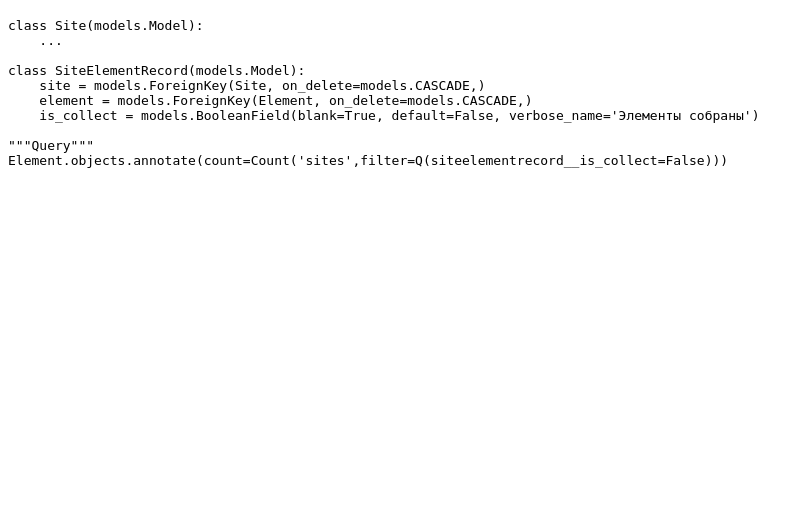
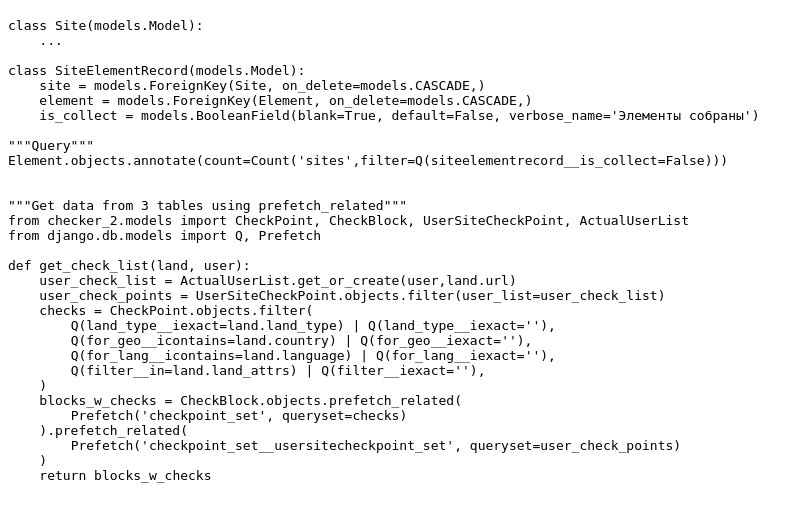
Before and after one commit to Vladiuse/portfolio, a Django app: template portfolio/terminal/templates/terminal/files/snipets/django/querys.py.html in a window 1280 px wide. Shown: the part 133-655 px from the top of the page, without its empty margins (0-812 px from the left). Run offline with Django 4.2, Linux system fonts and the light colour scheme; the template is opened without the code that fills it, so the values that code supplies are empty.

Commit message:
add example of query to snipets

```diff
--- a/portfolio/terminal/templates/terminal/files/snipets/django/querys.py.html
+++ b/portfolio/terminal/templates/terminal/files/snipets/django/querys.py.html
@@ -18,4 +18,25 @@ class SiteElementRecord(models.Model):
 
 """Query"""
 Element.objects.annotate(count=Count('sites',filter=Q(siteelementrecord__is_collect=False)))
+
+
+"""Get data from 3 tables using prefetch_related"""
+from checker_2.models import CheckPoint, CheckBlock, UserSiteCheckPoint, ActualUserList
+from django.db.models import Q, Prefetch
+
+def get_check_list(land, user):
+    user_check_list = ActualUserList.get_or_create(user,land.url)
+    user_check_points = UserSiteCheckPoint.objects.filter(user_list=user_check_list)
+    checks = CheckPoint.objects.filter(
+        Q(land_type__iexact=land.land_type) | Q(land_type__iexact=''),
+        Q(for_geo__icontains=land.country) | Q(for_geo__iexact=''),
+        Q(for_lang__icontains=land.language) | Q(for_lang__iexact=''),
+        Q(filter__in=land.land_attrs) | Q(filter__iexact=''),
+    )
+    blocks_w_checks = CheckBlock.objects.prefetch_related(
+        Prefetch('checkpoint_set', queryset=checks)
+    ).prefetch_related(
+        Prefetch('checkpoint_set__usersitecheckpoint_set', queryset=user_check_points)
+    )
+    return blocks_w_checks
 {%end%}
```
